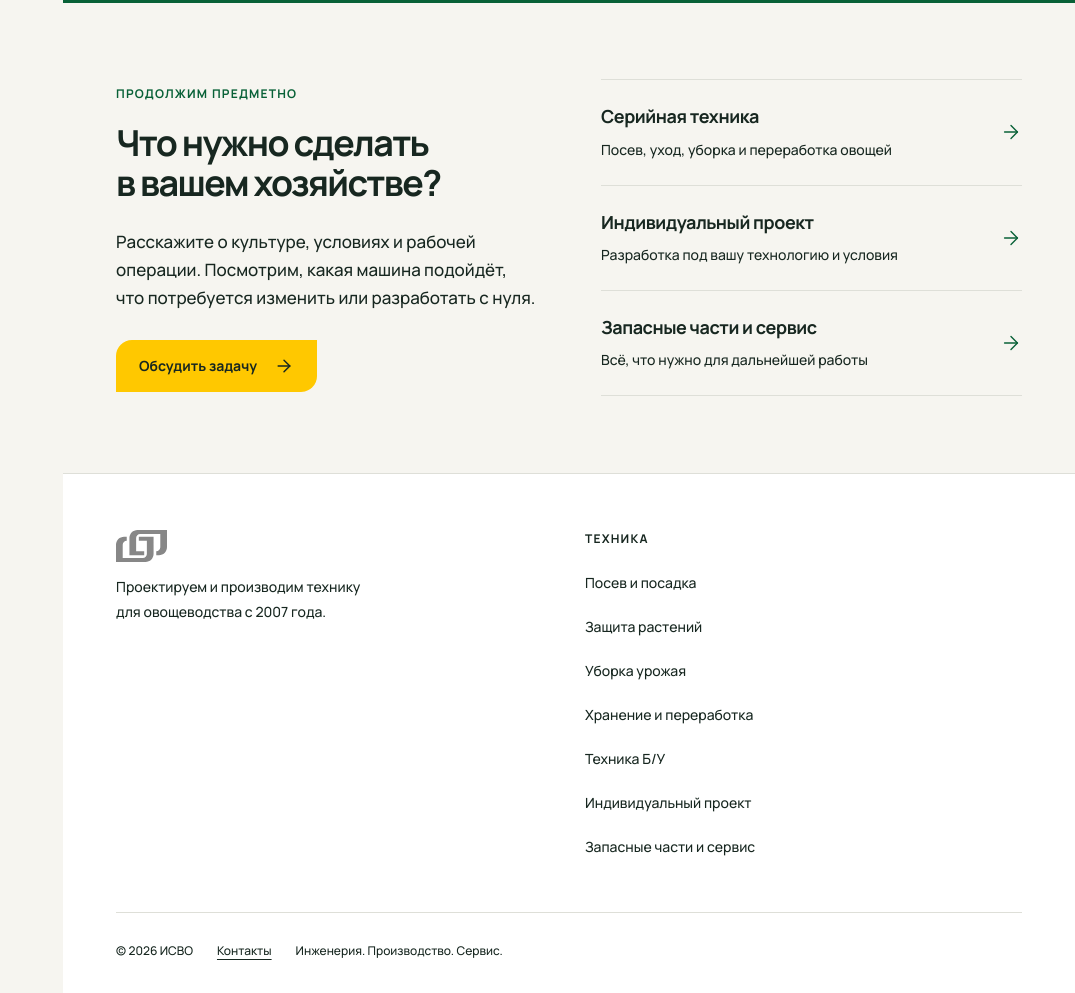
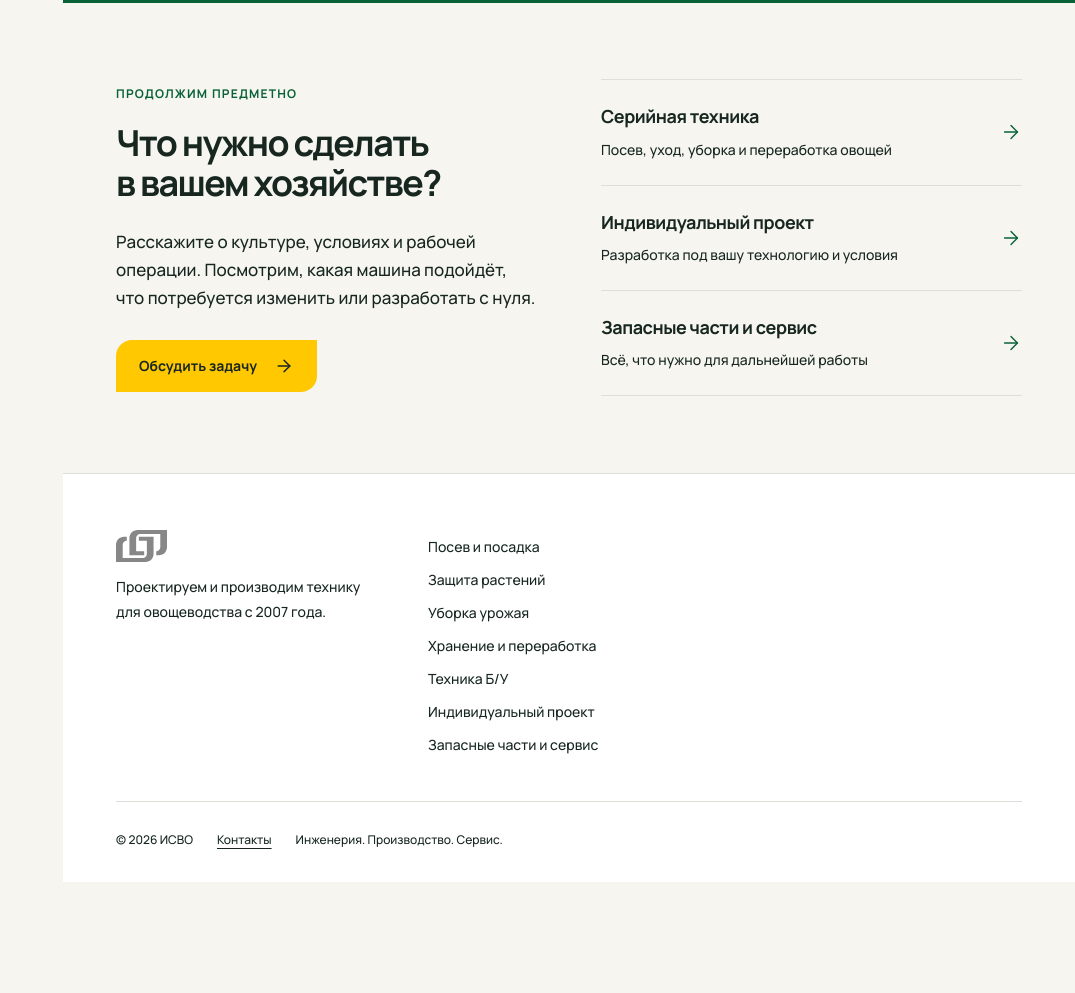
Before and after one commit to averichev/933944.ru, an Astro site: page /about in a window 1280 px wide. Shown: the part 2458-3451 px from the top of the page, without its empty margins (205-1280 px from the left). After the commit the page ends 3340 px from the top, so only its background shows below. Built offline with nearby package versions, Linux system fonts and the light colour scheme; Astro itself is replaced by a stand-in of ours.

Commit message:
style: compact footer navigation

```diff
--- a/app/components/SiteFooter.astro
+++ b/app/components/SiteFooter.astro
@@ -33,8 +33,7 @@ const catalogNavigation = [
         </a>
       </section>
 
-      <nav class="site-footer__catalog" aria-labelledby="footer-catalog-title">
-        <h2 id="footer-catalog-title" class="site-footer__label">Техника</h2>
+      <nav class="site-footer__catalog" aria-label="Каталог и услуги">
         <ul role="list">
           {catalogNavigation.map(item => (
             <li>{Astro.url.pathname === item.href ?
@@ -66,7 +65,7 @@ const catalogNavigation = [
     background: var(--color-white);
     scroll-margin-top: 24px;
   }
-  .site-footer__grid { display: grid; grid-template-columns: repeat(2, minmax(0, 1fr)); gap: var(--space-8); padding-bottom: 40px; }
+  .site-footer__grid { display: grid; grid-template-columns: minmax(0, 280px) minmax(0, 1fr); gap: var(--space-8); padding-bottom: 40px; }
   .site-footer__grid > * { min-width: 0; }
   .site-footer__logo { display: block; flex: none; width: 51px; max-width: 100%; }
   .site-footer__logo img { display: block; width: 100%; height: auto; filter: grayscale(1); opacity: .65; }
@@ -79,7 +78,7 @@ const catalogNavigation = [
   .site-footer__note { color: var(--color-muted); font-size: var(--font-size-caption); }
   .site-footer__cta { justify-content: space-between; gap: 12px; max-width: 100%; margin-top: 16px; padding-inline: 16px; }
   .site-footer__catalog ul { list-style: none; margin: 0; padding: 0; }
-  .site-footer__catalog li { min-height: 44px; padding-block: 8px; font-size: var(--font-size-control); line-height: 1.5; }
+  .site-footer__catalog li { padding-block: 6px; font-size: var(--font-size-control); line-height: 1.5; }
   .site-footer__catalog [aria-current] { color: var(--color-green); }
   .site-footer__bottom { display: flex; flex-wrap: wrap; align-items: center; gap: 8px 24px; padding-top: 16px; border-top: 1px solid var(--color-line); color: var(--color-muted); font-size: var(--font-size-caption); }
   .site-footer__bottom p { margin: 0; }
```
